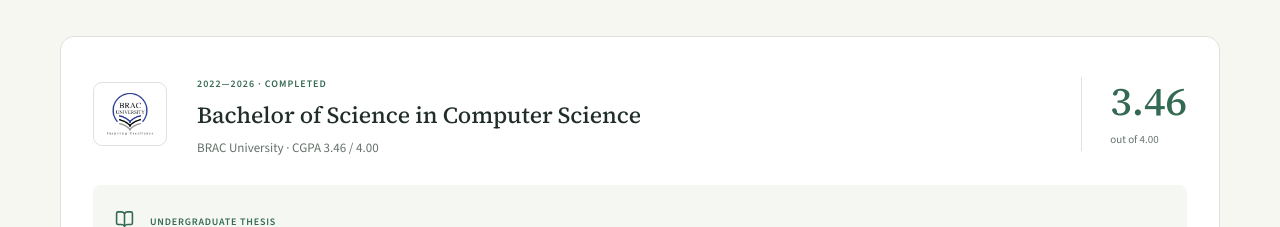
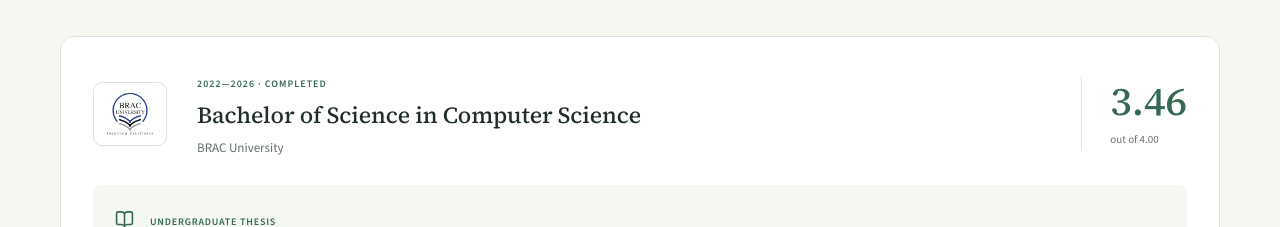
Before and after one commit to MeherazChayan/Chayan, a React (Vite) app: page / in a window 1280 px wide. Shown: the part 1100-1327 px from the top of the page. Built offline with nearby package versions, Linux system fonts and the light colour scheme.

Commit message:
Remove duplicate education CGPA

```diff
--- a/src/App.tsx
+++ b/src/App.tsx
@@ -31,7 +31,7 @@ export default function App(){
 
       <section className="profile band"><div className="wrap"><header className="section-head"><h2><FaCompass/>Research Interests</h2></header><div className="profile-content"><p>My research focuses on human-centered computing, combining quantitative and qualitative user research with the design and evaluation of trustworthy interactive systems.</p><div className="interest-grid">{interests.map(x=><div key={x}>{x}</div>)}</div></div></div></section>
 
-      <section id="education" data-nav="Education" className="section wrap"><SectionHead eyebrow="02 · Education" title="Academic foundation" copy="A computing education shaped by research, systems thinking, and close attention to how people experience technology."/><div className="education-card"><div className="edu-main"><Mark label="BRAC University" logo="/logos/brac.png"/><div><span className="meta">2022—2026 · Completed</span><h3>Bachelor of Science in Computer Science</h3><p>BRAC University · CGPA 3.46 / 4.00</p></div><div className="cgpa"><strong>3.46</strong><span>out of 4.00</span></div></div><div className="thesis"><BookOpen/><div><span>Undergraduate thesis</span><p>Security and Usability of a Failure-Resilient News Provenance System in a Fragile Information Ecosystem: Architecture and Controlled User Evaluation.</p></div></div><details className="course-panel"><summary>Relevant courses & results <ChevronDown/></summary><div className="course-table">{courses.map(c=><div key={c[0]}><code>{c[0]}</code><span>{c[1]}</span><b>{c[2]}</b><small>GPA {c[3]}</small></div>)}</div></details></div></section>
+      <section id="education" data-nav="Education" className="section wrap"><SectionHead eyebrow="02 · Education" title="Academic foundation" copy="A computing education shaped by research, systems thinking, and close attention to how people experience technology."/><div className="education-card"><div className="edu-main"><Mark label="BRAC University" logo="/logos/brac.png"/><div><span className="meta">2022—2026 · Completed</span><h3>Bachelor of Science in Computer Science</h3><p>BRAC University</p></div><div className="cgpa"><strong>3.46</strong><span>out of 4.00</span></div></div><div className="thesis"><BookOpen/><div><span>Undergraduate thesis</span><p>Security and Usability of a Failure-Resilient News Provenance System in a Fragile Information Ecosystem: Architecture and Controlled User Evaluation.</p></div></div><details className="course-panel"><summary>Relevant courses & results <ChevronDown/></summary><div className="course-table">{courses.map(c=><div key={c[0]}><code>{c[0]}</code><span>{c[1]}</span><b>{c[2]}</b><small>GPA {c[3]}</small></div>)}</div></details></div></section>
 
       <section id="research-experience" data-nav="Research Experience" className="section wrap"><SectionHead eyebrow="Research Experience" title="Research Experience"/><div className="timeline">{experiences.filter(e=>e.type==='Research experience').map((e,i)=><article className="experience" key={e.role}><div className="timeline-index"><span className="timeline-number">{String(i+1).padStart(2,'0')}</span><span className="work-mode">{e.mode||'Remote'}</span></div><div className="experience-card"><div className="exp-top"><Mark label={e.mark} logo={e.logo}/><div><h3>{e.role}</h3><p>{e.org}</p></div><time>{e.date}</time></div>{e.supervisor&&<p className="supervisor">Supervisor · {e.supervisor}</p>}<ul>{e.points.map(p=><li key={p}><span></span>{p}</li>)}</ul></div></article>)}</div></section>
       <section id="technical-experience" data-nav="Technical Experience" className="section wrap"><SectionHead eyebrow="Technical Experience" title="Technical Experience"/><div className="timeline">{experiences.filter(e=>e.type==='Technical experience').map((e,i)=><article className="experience" key={e.role}><div className="timeline-index"><span className="timeline-number">{String(i+1).padStart(2,'0')}</span><span className="work-mode">On Site</span></div><div className="experience-card"><div className="exp-top"><Mark label={e.mark} logo={e.logo}/><div><h3>{e.role}</h3><p>{e.org}</p></div><time>{e.date}</time></div><ul>{e.points.map(p=><li key={p}><span></span>{p}</li>)}</ul></div></article>)}</div></section>
```
